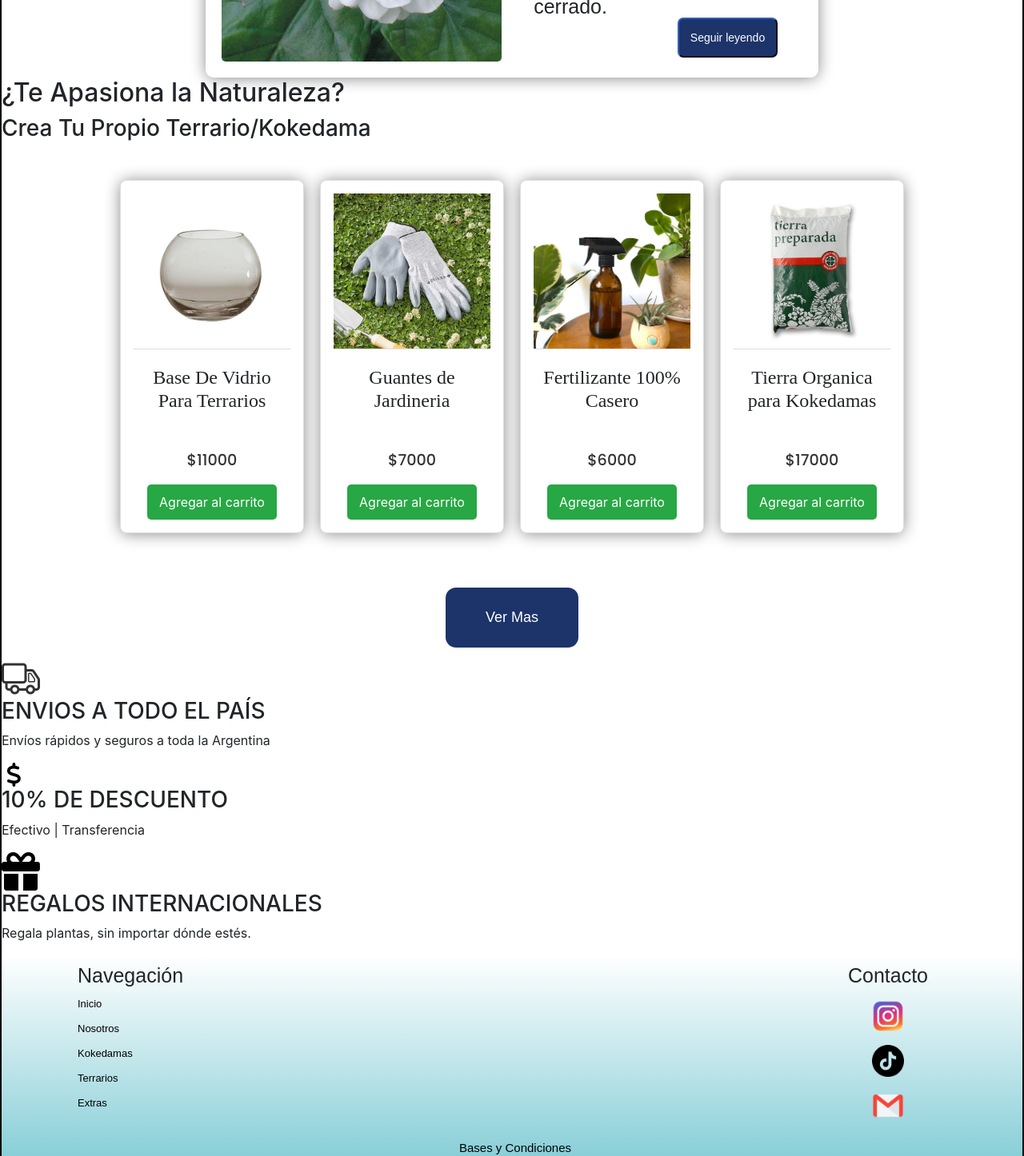
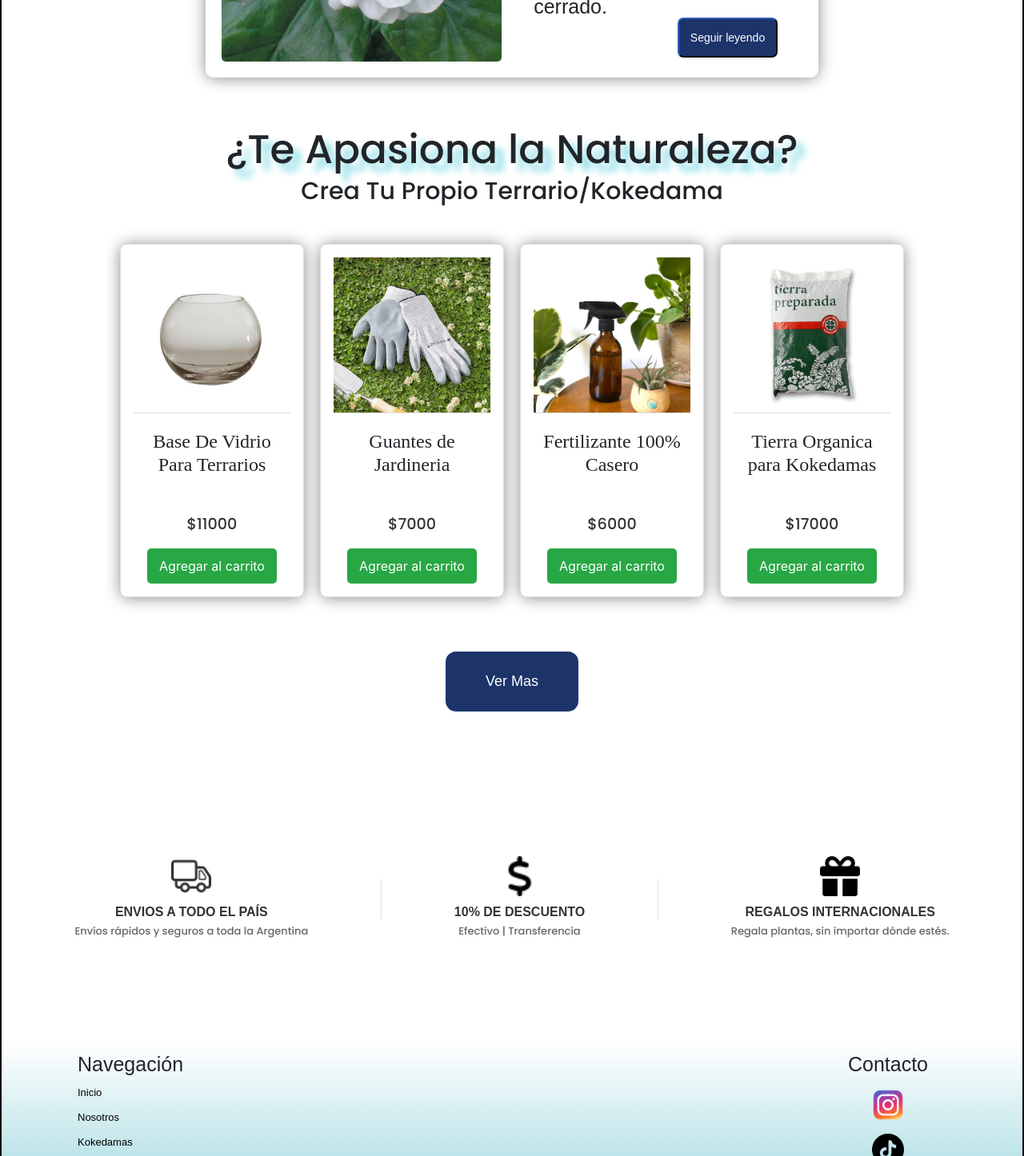
Before and after one commit to Olmedo14/DesarrolloWeb, a website: page index.html in a window 1280 px wide. Shown: the part 2231-3677 px from the top of the page at 80% size. Drawn offline with nearby package versions, Linux system fonts and the light colour scheme; a web font is replaced by a local one.

Commit message:
prueba 7 pasando css a scss

```diff
--- a/scss/_inicio.scss
+++ b/scss/_inicio.scss
@@ -163,3 +163,79 @@
   .nosotros-index button:hover {
     transform: scale(1.1) translateX(10px);
   }
+
+  /*-------*/
+  /*SECCION DE BENEFICIOS (INICIO)*/
+  /*-------*/
+
+
+.seccion-beneficios{
+  display: flex;
+  justify-content: space-around;
+  align-items: center;
+  background-color: #ffffff;
+  padding: 55px;
+  border: 1px solid #ffffff;
+  margin-top: 100px;
+  margin-bottom: 60px;
+}
+
+.beneficio{
+  text-align: center;
+  max-width: 300px;
+}
+
+.beneficio img{
+  width: 50px;
+  height: 50px;
+  margin: 10px;
+}
+
+.beneficio h3{
+  font-size: 16px;
+  font-weight: bold;
+  color: #333;
+  margin-bottom: 5px;
+  font-family: "Montserrat", sans-serif;
+  font-weight: 600;
+}
+
+.beneficio p{
+  font-size: 13px;
+  color: #666;
+  font-family: "Poppins", sans-serif;
+  font-weight: 500;
+  font-style: normal;
+}
+
+.divisor{
+  width: 1px;
+  height: 50px;
+  background-color: #eddcd9;
+  margin: 0 20px;
+}
+
+
+/*-------*/
+/*SECCION "TE APASIONA LA NATURALEZA"*/
+/*-------*/
+
+
+.pasion-nat h2{
+  font-family: "Poppins", sans-serif;
+  font-style: normal;
+  font-weight: 300;
+  font-size: 50px;
+  text-shadow: 10px 10px 10px #82dae5;
+  margin-top: 60px;
+  text-align: center;
+  margin-bottom: 4px;
+}
+.pasion-nat h3{
+  font-family: "Poppins", sans-serif;
+  font-style: normal;
+  font-weight: lighter;
+  font-size: 30px;
+  text-align: center;
+  margin-top: 4px;
+}
```
Also changed, not shown: css/style.css, 1 other file.
